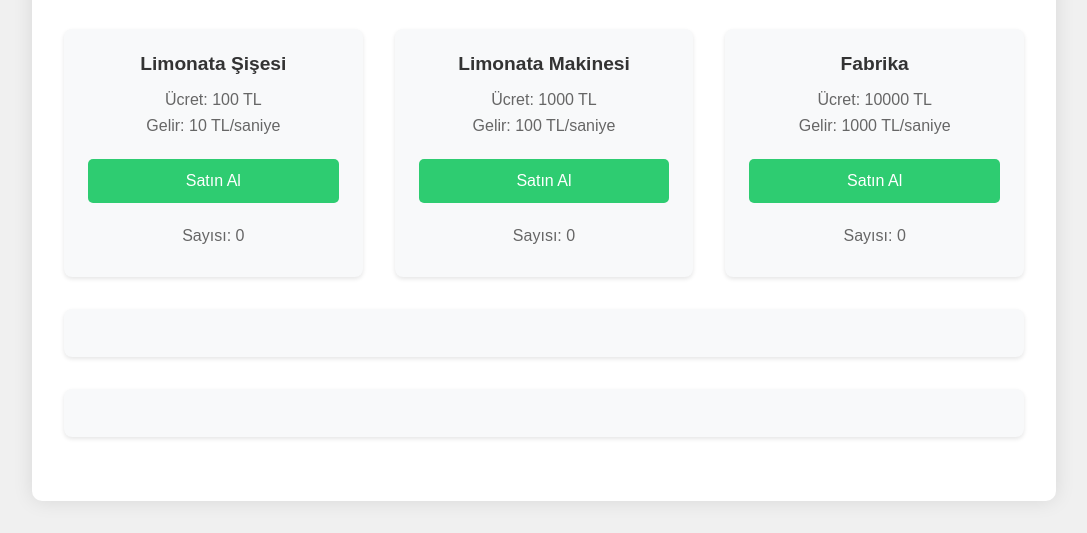
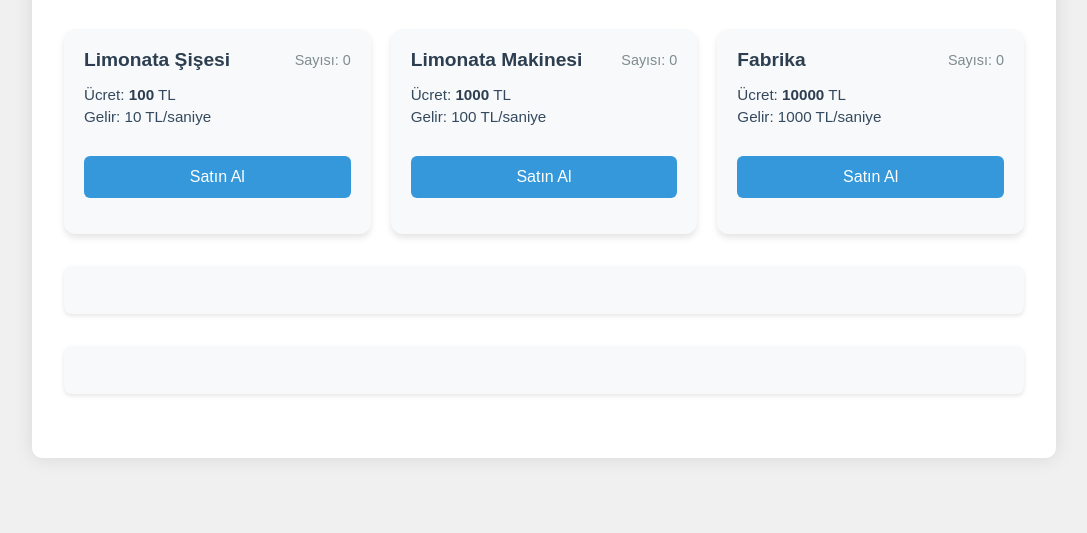
Before and after one commit to semoTVV/limooon, a website: page index.html in a window 1280 px wide. Shown: the part 415-948 px from the top of the page, without its empty margins (96-1183 px from the left). After the commit the page ends 905 px from the top, so only its background shows below. Drawn offline with Linux system fonts and the light colour scheme.

Commit message:
Add files via upload

```diff
--- a/index.html
+++ b/index.html
@@ -26,27 +26,39 @@
 
             <div class="upgrades">
                 <div class="upgrade">
+                    <div class="upgrade-header">
                         <h3>Limonata Şişesi</h3>
+                        <p class="upgrade-count">Sayısı: <span id="bottleCount">0</span></p>
+                    </div>
+                    <div class="upgrade-details">
                         <p>Ücret: <span id="bottleCost">100</span> TL</p>
                         <p>Gelir: 10 TL/saniye</p>
-                    <button onclick="buyBottle()">Satın Al</button>
-                    <p>Sayısı: <span id="bottleCount">0</span></p>
+                    </div>
+                    <button onclick="buyBottle()" class="upgrade-button">Satın Al</button>
                 </div>
 
                 <div class="upgrade">
+                    <div class="upgrade-header">
                         <h3>Limonata Makinesi</h3>
+                        <p class="upgrade-count">Sayısı: <span id="machineCount">0</span></p>
+                    </div>
+                    <div class="upgrade-details">
                         <p>Ücret: <span id="machineCost">1000</span> TL</p>
                         <p>Gelir: 100 TL/saniye</p>
-                    <button onclick="buyMachine()">Satın Al</button>
-                    <p>Sayısı: <span id="machineCount">0</span></p>
+                    </div>
+                    <button onclick="buyMachine()" class="upgrade-button">Satın Al</button>
                 </div>
 
                 <div class="upgrade">
+                    <div class="upgrade-header">
                         <h3>Fabrika</h3>
+                        <p class="upgrade-count">Sayısı: <span id="factoryCount">0</span></p>
+                    </div>
+                    <div class="upgrade-details">
                         <p>Ücret: <span id="factoryCost">10000</span> TL</p>
                         <p>Gelir: 1000 TL/saniye</p>
-                    <button onclick="buyFactory()">Satın Al</button>
-                    <p>Sayısı: <span id="factoryCount">0</span></p>
+                    </div>
+                    <button onclick="buyFactory()" class="upgrade-button">Satın Al</button>
                 </div>
             </div>
         </div>
--- a/styles.css
+++ b/styles.css
@@ -62,26 +62,72 @@ body {
 .upgrades {
     display: grid;
     grid-template-columns: repeat(auto-fit, minmax(250px, 1fr));
-    gap: 2rem;
+    gap: 20px;
+    margin-top: 20px;
 }
 
 .upgrade {
     background-color: #f8f9fa;
-    padding: 1.5rem;
-    border-radius: 8px;
-    text-align: center;
-    box-shadow: 0 2px 4px rgba(0, 0, 0, 0.1);
+    padding: 20px;
+    border-radius: 12px;
+    box-shadow: 0 4px 6px rgba(0, 0, 0, 0.1);
+    transition: transform 0.2s ease;
 }
 
-.upgrade h3 {
-    color: #333;
-    margin-bottom: 1rem;
-    font-size: 1.2rem;
+.upgrade:hover {
+    transform: translateY(-5px);
+    box-shadow: 0 6px 12px rgba(0, 0, 0, 0.15);
 }
 
-.upgrade p {
-    margin: 0.5rem 0;
-    color: #666;
+.upgrade-header {
+    display: flex;
+    justify-content: space-between;
+    align-items: center;
+    margin-bottom: 15px;
+}
+
+.upgrade-header h3 {
+    color: #2c3e50;
+    font-size: 1.2em;
+    margin: 0;
+}
+
+.upgrade-count {
+    color: #7f8c8d;
+    font-size: 0.9em;
+    margin: 0;
+}
+
+.upgrade-details {
+    margin-bottom: 15px;
+}
+
+.upgrade-details p {
+    margin: 5px 0;
+    color: #34495e;
+    font-size: 0.95em;
+}
+
+.upgrade-details p span {
+    font-weight: bold;
+    color: #2c3e50;
+}
+
+.upgrade-button {
+    background-color: #3498db;
+    color: white;
+    border: none;
+    padding: 12px 24px;
+    border-radius: 6px;
+    cursor: pointer;
+    font-size: 1em;
+    width: 100%;
+    transition: background-color 0.2s ease;
+}
+
+.upgrade-button:hover {
+    background-color: #2980b9;
+    transform: translateY(-2px);
 }
 
 button {
```
Lines whose indentation alone changed are shown as unchanged.
